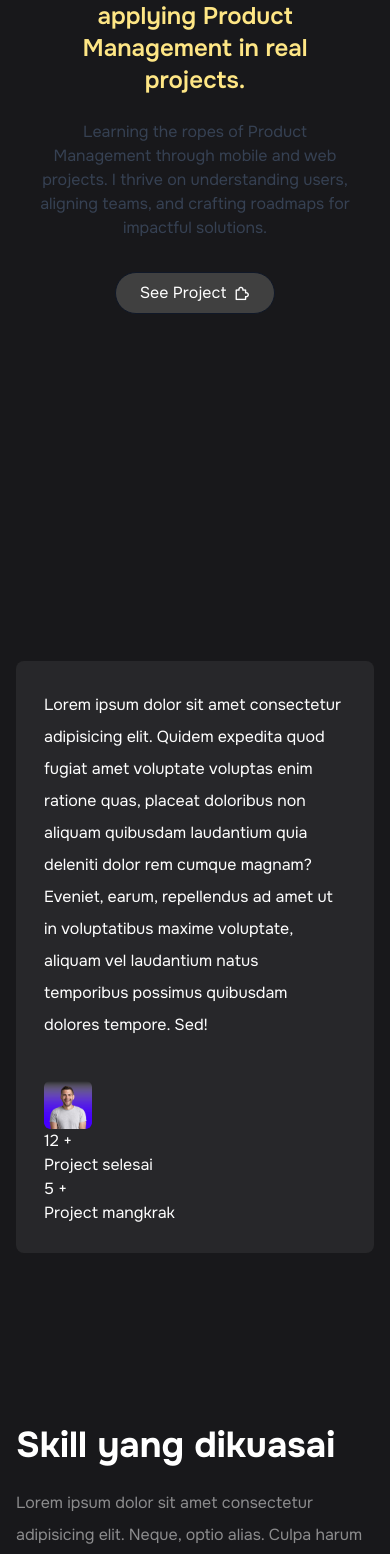
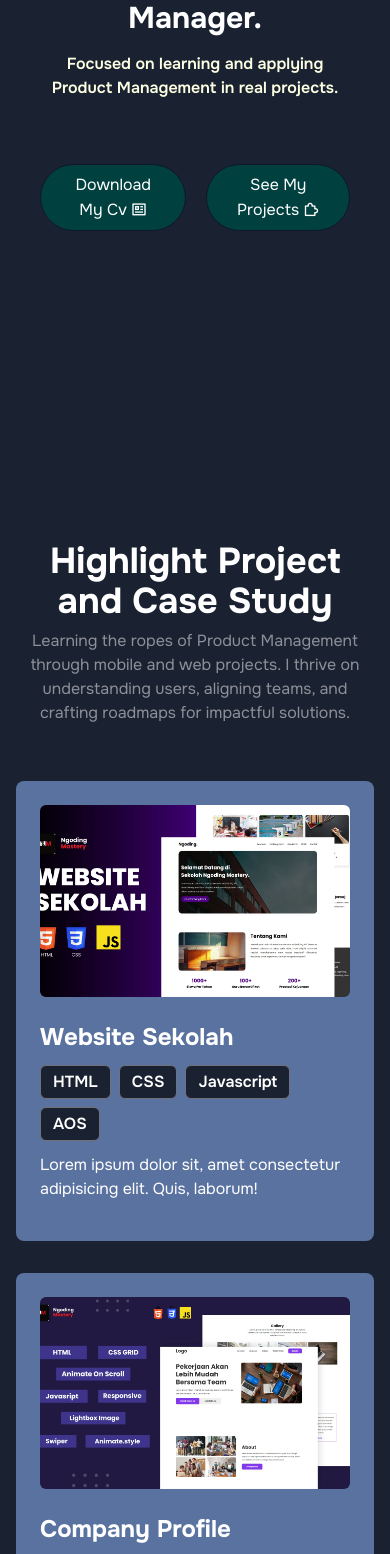
Before and after one commit to bayueramadan/Portofolio-PM, a React (Vite) app: page / in a window 390 px wide. Shown: the part 443-1997 px from the top of the page. Built offline with nearby package versions, Linux system fonts and the light colour scheme.

Commit message:
PRD1-Website Sudah Jadi

```diff
--- a/index.html
+++ b/index.html
@@ -17,7 +17,7 @@
 
     <title>Portofolio Bayu Erfan</title>
   </head>
-  <body class="bg-zinc-900 text-white">
+  <body class="bg-utama text-white">
     <div id="root"></div>
     <script type="module" src="/src/main.jsx"></script>
   </body>
--- a/package.json
+++ b/package.json
@@ -10,6 +10,7 @@
     "preview": "vite preview"
   },
   "dependencies": {
+    "@lottiefiles/dotlottie-react": "^0.15.0",
     "@tailwindcss/vite": "^4.1.11",
     "gsap": "^3.13.0",
     "ogl": "^1.0.11",
--- a/src/App.jsx
+++ b/src/App.jsx
@@ -2,6 +2,7 @@
 
 import DataImage, { listProyek } from "./data";
 import { listTools } from "./data";
+import { DotLottieReact } from "@lottiefiles/dotlottie-react";
 
 function App() {
   return (
@@ -12,184 +13,182 @@ function App() {
           <h1 className="text-3xl md:text-5xl font-bold text-white mb-4">
             Hello, I'm Bayu Erfan a Junior Product Manager.
           </h1>
-          <h2 className="text-2xl md:text-4xl font-semibold text-amber-200 mb-6">
+          <h2 className="text-1xl md:text-3xl font-semibold text-aksen mb-6">
             Focused on learning and applying Product Management in real
             projects.
           </h2>
-          <p className="max-w-2xl mx-auto text-base text-gray-700 mb-8">
-            Learning the ropes of Product Management through mobile and web
-            projects. I thrive on understanding users, aligning teams, and
-            crafting roadmaps for impactful solutions.
-          </p>
-          <a
-            href="#projects"
-            className="inline-flex items-center gap-2 px-6 py-2 border border-gray-900 rounded-full hover:bg-neutral-500 hover:text-white transition-colors bg-neutral-700"
-          >
-            See Project <i class="ri-puzzle-line"></i>
-          </a>
+          <div className="gap-5 flex justify-center">
+            <a
+              href="#projects"
+              className=" px-6 mt-10 py-2 border border-gray-900 rounded-full hover:bg-aksen hover:text-black bg-utama-down transform duration-400 ease-in-out hover:scale-105"
+            >
+              Download My Cv <i class="ri-profile-line"></i>
+            </a>
+            <a
+              href="#projects"
+              className=" px-6 mt-10 py-2 border border-gray-900 rounded-full hover:bg-cadangan hover:text-white bg-utama-down transform duration-400 ease-in-out hover:scale-105"
+            >
+              See My Projects <i class="ri-puzzle-line"></i>
+            </a>
+          </div>
         </div>
       </section>
       {/* New Hero Section */}
 
-      {/* Tentang Section */}
-      <div className="tentang mt-30 py-10 ">
-        {/* Deskripsi About */}
-        {/* ganti responsif */}
-        <div className="xl:w-2/3 lg:w-3/4 mx-auto p-7 bg-zinc-800 rounded-lg">
-          <p className="text-base/loose mb-10">
-            Lorem ipsum dolor sit amet consectetur adipisicing elit. Quidem
-            expedita quod fugiat amet voluptate voluptas enim ratione quas,
-            placeat doloribus non aliquam quibusdam laudantium quia deleniti
-            dolor rem cumque magnam? Eveniet, earum, repellendus ad amet ut in
-            voluptatibus maxime voluptate, aliquam vel laudantium natus
-            temporibus possimus quibusdam dolores tempore. Sed!
-          </p>
-          <div>
-            <img
-              src={DataImage.HeroImage}
-              alt="Image"
-              className="w-12 rounded-md"
-              loading="lazy"
-            />
-            <div>
-              <div>
-                <h1>12 +</h1>
+      {/* Proyek Section */}
+      <div className="proyek py-10">
+        <h1 className="text-center text-4xl font-bold mb-2">
+          Highlight Project and Case Study
+        </h1>
+        <p className="max-w-2xl mx-auto text-base text-white/50 mb-8 text-center">
+          Learning the ropes of Product Management through mobile and web
+          projects. I thrive on understanding users, aligning teams, and
+          crafting roadmaps for impactful solutions.
+        </p>
+
+        <div className="proyek-box mt-14 space-y-8">
+          {listProyek.map((proyek) => (
+            <div
+              key={proyek.id}
+              className="grid grid-cols-12 gap-6 p-6 bg-kiper rounded-lg items-center"
+            >
+              {/* Gambar */}
+              <div className="col-span-12 md:col-span-4">
+                <a href="#LinkProject">
+                  <img
+                    src={proyek.gambar}
+                    alt="Proyek Image"
+                    loading="lazy"
+                    className="rounded-md w-full h-48 object-cover transform transition duration-300 ease-in-out hover:scale-110"
+                  />
+                </a>
               </div>
-              <p>Project selesai</p>
-              <div>
-                <h1>5 +</h1>
-              </div>
-              <p>Project mangkrak</p>
-            </div>
-          </div>
-        </div>
-      </div>
-      {/* Tentang Section */}
-      {/* Skill Section */}
-      <div className="Skill mt-32">
-        <h1 className="text-4xl/snug font-bold mb-4">Skill yang dikuasai</h1>
-        <p className="xl:w-2/5 lg:w-2/4 md:w-2/3 sm:w-3/4 w-full text-base/loose opacity-50">
-          Lorem ipsum dolor sit amet consectetur adipisicing elit. Neque, optio
-          alias. Culpa harum nihil quod amet magnam ratione rem quae!
-        </p>
-        <div className="skill-set mt-14 grid lg:grid-cols-4 md:grid-cols-3 sm:grid-cols-1 gap-4">
-          {listTools.map((tool) => (
-            <div
-              className="flex items-center gap-2 p-3 border border-zinc-600 rounded-md hover:bg-zinc-800 group"
-              key={tool.id}
-            >
-              <img
-                src={tool.gambar}
-                alt="Skill"
-                className="w-14 bg-zinc-800 p-1 group-hover:bg-zinc-900"
-              />
-              <div>
-                <h4 className="font-bold">{tool.nama}</h4>
-                <p className="opacity-50">{tool.ket}</p>
-              </div>
-            </div>
-          ))}
-        </div>
-      </div>
-      {/* Skill Section */}
-      {/* Proyek Section */}
-      <div className="proyek mt-32 py-10">
-        <h1 className="text-center text-4xl font-bold mb-2">Proyek</h1>
-        <p className="text-base/loose text-center opacity-50">
-          Lorem ipsum dolor sit, amet consectetur adipisicing elit. Laborum
-          quod, exercitationem eaque eius labore nihil?
-        </p>
-        <div className="proyek-box mt-14 grid lg:grid-cols-3 md:grid-cols-2 sm:grid-cols-1 gap-4">
-          {listProyek.map((proyek) => (
-            <div key={proyek.id} className="p-4 bg-zinc-800 rounded-md">
-              <img src={proyek.gambar} alt="Proyek Image" loading="lazy" />
-              <div>
-                <h1 className="text-2xl font-bold my-4">{proyek.nama}</h1>
-                <p className="text-base/loose mb-4">{proyek.desk}</p>
-                <div className="flex flex-wrap gap-2">
+
+              {/* Konten */}
+              <div className="col-span-12 md:col-span-8">
+                <h1 className="text-2xl font-bold mb-3">{proyek.nama}</h1>
+
+                {/* Tools */}
+                <div className="flex flex-wrap gap-2 mb-3">
                   {proyek.tools.map((tool, index) => (
                     <p
-                      className="py-1 px-3 border border-zinc-500 bg-zinc-600 rounded-md font-semibold"
+                      className="py-1 px-3 border border-zinc-500 bg-utama rounded-md font-semibold"
                       key={index}
                     >
                       {tool}
                     </p>
                   ))}
                 </div>
-                <div className="mt-8 text-center">
-                  <a
-                    href="#"
-                    className="bg-violet-500 p-3 rounded-lg block border border-zinc-600 hover:bg-violet-400"
-                  >
-                    Lihat Proyek
-                  </a>
-                </div>
+
+                {/* Deskripsi */}
+                <p className="text-base mb-4">{proyek.desk}</p>
               </div>
             </div>
           ))}
         </div>
+        <div className="flex items-center justify-center grid-cols-12 pt-8">
+          <a
+            href="#projects"
+            className="items-center gap-2 px-6 py-2 border border-gray-900 rounded-full bg-utama-down hover:text-white transition-colors hover:bg-cadangan"
+          >
+            See All Projects <i class="ri-puzzle-line"></i>
+          </a>
+        </div>
       </div>
       {/* Proyek Section */}
+
+      {/* Tentang Section */}
+      <section className="w-full py-10">
+        <div className="container mx-auto px-4">
+          <div className="grid grid-cols-1 md:grid-cols-12">
+            {/* Kiri: Teks */}
+            <div className="md:col-span-7 flex flex-col justify-center bg-aksen text-black p-6 rounded-l-lg h-auto md:h-[450px]">
+              <p className="text-lg leading-relaxed mb-6 break-words text-justify">
+                Detail-oriented professional with 2 years of experience in
+                manufacturing operations at PT Denso Indonesia, where I focused
+                on process efficiency and team coordination. Now transitioning
+                into Product Management, I bring strong analytical thinking,
+                collaboration skills, and a continuous improvement mindset.
+                Skilled in tools like Figma and Notion, and passionate about
+                solving user problems to create impactful products.
+              </p>
+              <div className="flex justify-center">
+                <a
+                  className="px-6 py-3 hover:bg-utama hover:text-white bg-cadangan border rounded-md  transition"
+                  href="#"
+                >
+                  Get to Know Me &gt;
+                </a>
+              </div>
+            </div>
+
+            {/* Kanan: Gambar */}
+            <div className="md:col-span-5 flex items-center justify-center text-black bg-aksen rounded-r-lg h-auto md:h-[450px]">
+              <DotLottieReact
+                src="https://lottie.host/198fa489-43ad-400e-b272-5668e10e1659/cfxs4z6ing.lottie"
+                loop
+                autoplay
+              />
+            </div>
+          </div>
+        </div>
+      </section>
+      {/* Tentang Section */}
+
       {/* kontak Section */}
-      <div className="kontak mt-32 sm:p-10 p-0">
-        <h1 className="text-4xl mb-2 font-bold text-center">Kontak</h1>
-        <p className="text-base/loose text-center mb-10  opacity-50">
-          mari terhubung dengan saya
-        </p>
-        <form
-          action=""
-          className="bg-zinc-800 p-10 md:w-fit w-full mx-auto rounded-md"
-          autoComplete="off"
-        >
-          <div className="flex flex-col gap-6 ">
-            <div className="flex flex-col gap-2">
-              <label htmlFor="nama" className="font-semibold ">
-                Nama
-              </label>
+      <div className=" py-16 px-6">
+        <div className="max-w-6xl mx-auto grid grid-cols-1 md:grid-cols-12 gap-12 bg-utama-down rounded-2xl shadow-xl/20 p-10 shadow-aksen">
+          {/* Form Section */}
+          <div className="md:col-span-7">
+            <h2 className="text-3xl font-bold text-white mb-6">Contact Me</h2>
+            <form className="space-y-5">
               <input
                 type="text"
-                name="nama"
-                placeholder="Ketikan Nama Anda"
-                required
-                className="border border-zinc-500 p-2 rounded-md"
+                placeholder="Type Your Name.."
+                className="w-full p-3 border border-gray-300 rounded-lg focus:ring-2 focus:ring-blue-500 outline-none"
               />
-            </div>
-            <div className="flex flex-col gap-2">
-              <label htmlFor="email" className="font-semibold">
-                e-Mail
-              </label>
               <input
-                type="text"
-                name="nama"
-                placeholder="Masukan Email anda"
-                className="border border-zinc-500 p-2 rounded-md"
+                type="email"
+                placeholder="Type Your Email.."
+                className="w-full p-3 border border-gray-300 rounded-lg focus:ring-2 focus:ring-blue-500 outline-none"
               />
-            </div>
-            <div className="flex flex-col gap-2">
-              <label htmlFor="pesan" className="font-semibold">
-                pesan
-              </label>
               <textarea
-                name="pesan"
-                id="pesan"
-                placeholder="masukan Pesan anda"
-                cols={30}
-                rows={10}
-                className="border border-zinc-500 p-2 rounded-md"
-                required
+                placeholder="Type Your Message"
+                rows="6"
+                className="w-full p-3 border border-gray-300 rounded-lg focus:ring-2 focus:ring-blue-500 outline-none"
               ></textarea>
-            </div>
-            <div>
               <button
-                type="Submit"
-                className="font-semibold cursor-pointer bg-violet-500 p-3 rounded-lg block border border-zinc-600 hover:bg-violet-400"
+                type="submit"
+                className="w-full md:w-auto px-6 py-3 bg-gradient-to-r from-blue-500 to-indigo-600 text-white font-semibold rounded-lg shadow-md transform transition-all duration-300 hover:scale-105 hover:shadow-lg"
               >
-                Kirim Pesan
+                Send Message <i class="ri-mail-send-line"></i>
               </button>
+            </form>
+          </div>
+
+          {/* Contact Alternatives */}
+          <div className="md:col-span-5 flex flex-col justify-center space-y-5 text-white">
+            <p className="text-lg">
+              Interested in working together? Let’s connect. You can fill out
+              the form or reach me directly via LinkedIn or email.
+            </p>
+            <div className="space-y-3">
+              <p>
+                <span className="font-semibold">Email:</span>{" "}
+                bayueramadan@gmail.com
+              </p>
+              <p>
+                <span className="font-semibold">LinkedIn:</span> Bayu Erfan
+              </p>
+              <p>
+                <span className="font-semibold">Location:</span> Malang,
+                Indonesia
+              </p>
             </div>
           </div>
-        </form>
+        </div>
       </div>
+
       {/* Kontak Section */}
     </>
   );
--- a/src/data.js
+++ b/src/data.js
@@ -138,20 +138,4 @@ export const listProyek = [
     tools: ["Vite", "ReactJS", "Bootstrap", "AOS"],
     dad: "500",
   },
-  {
-    id: 5,
-    gambar: Proyek5,
-    nama: "Web Portfolio",
-    desk: "Lorem ipsum dolor sit, amet consectetur adipisicing elit. Quis, laborum!",
-    tools: ["HTML", "CSS", "Javascript", "Bootsrap"],
-    dad: "600",
-  },
-  {
-    id: 6,
-    gambar: Proyek6,
-    nama: "Company Profile 2.0",
-    desk: "Lorem ipsum dolor sit, amet consectetur adipisicing elit. Quis, laborum!",
-    tools: ["NextJS", "TailwindCSS", "Framermotion"],
-    dad: "700",
-  },
 ];
--- a/src/index.css
+++ b/src/index.css
@@ -5,3 +5,12 @@
     font-family: "Onest", sans-serif;
   }
 }
+
+@theme {
+  --color-utama-up: #08090c;
+  --color-utama: #1a2130;
+  --color-utama-down: #004140;
+  --color-cadangan: #83b4ff;
+  --color-aksen: #fdffe2;
+  --color-kiper: #5a72a0;
+}
```
Also changed, not shown: src/components/Navbar.jsx (+15 -6 lines), 1 other file (tests, documents, lock files or other folders).
